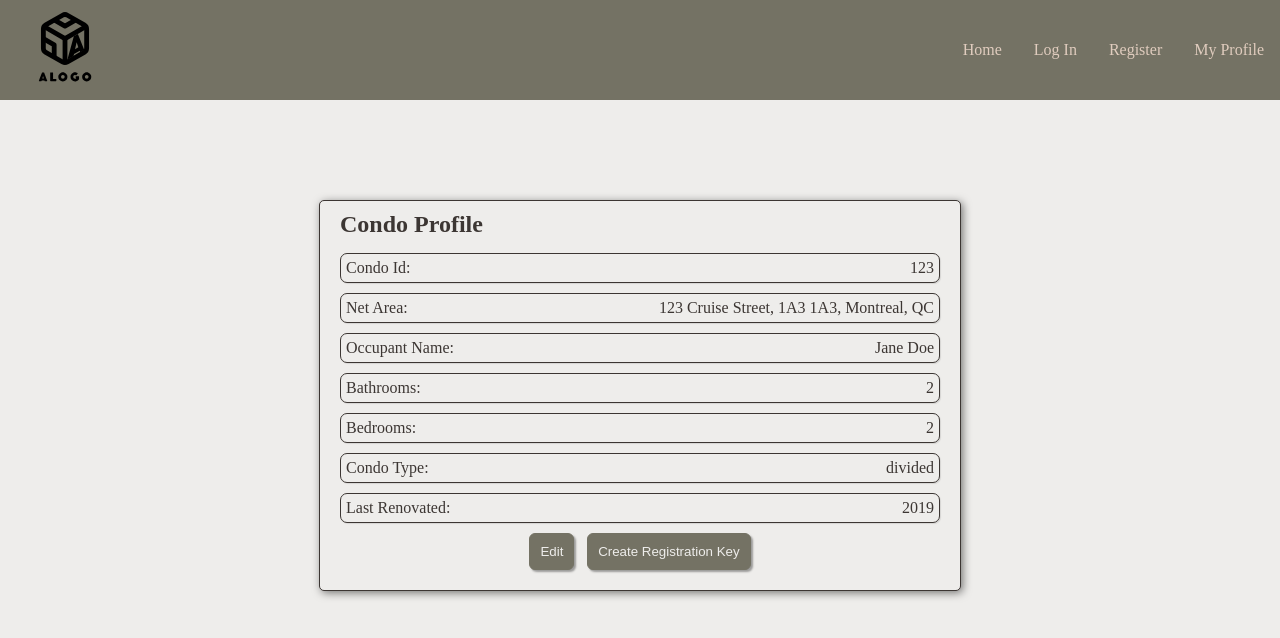
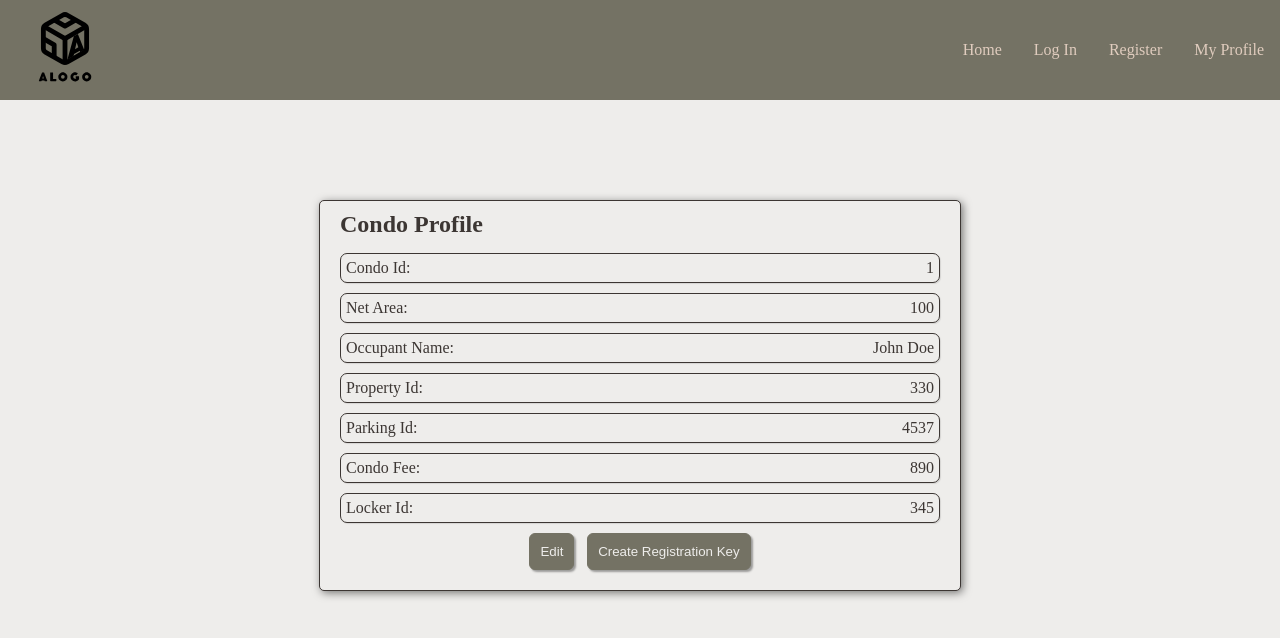
Before and after one commit to Ahmad-Elmahallawy/iCondo, a React (Create React App) app in the folder frontend/: page /CondoProfile in a window 1280 px wide. Shown: the top 638 px of the page. Built offline with nearby package versions, Linux system fonts and the light colour scheme; no server answers.

Commit message:
removed and added fields

```diff
--- a/frontend/src/Pages/CondoProfileLandingPage.tsx
+++ b/frontend/src/Pages/CondoProfileLandingPage.tsx
@@ -4,15 +4,14 @@ import CondoInfoForm from "../Components/CondoProfile/CondoInfoForm";
 import "../Style/LandingPageStyle/CondoProfileLandingPageStyle.css";
 
 const initialCondoInfo = {
-  condoId: "123",
-  netArea: "123 Cruise Street, 1A3 1A3, Montreal, QC",
-  occupantName: "Jane Doe",
-  bathrooms: "2",
-  bedrooms: "2",
-  condoType: "divided",
-  lastRenovated: "2019",
+  condoId: "1",
+  netArea: "100",
+  occupantName: "John Doe",
+  propertyId: "330",
+  parkingId: "4537",
+  condoFee: "890",
+  lockerId: "345",
 };
-
 const LandingPage: React.FC = () => {
   const [condoInfo, setCondoInfo] = useState(initialCondoInfo);
 
```
Also changed, not shown: frontend/src/Components/CondoProfile/CondoInfoForm.tsx (+4 -4 lines).
